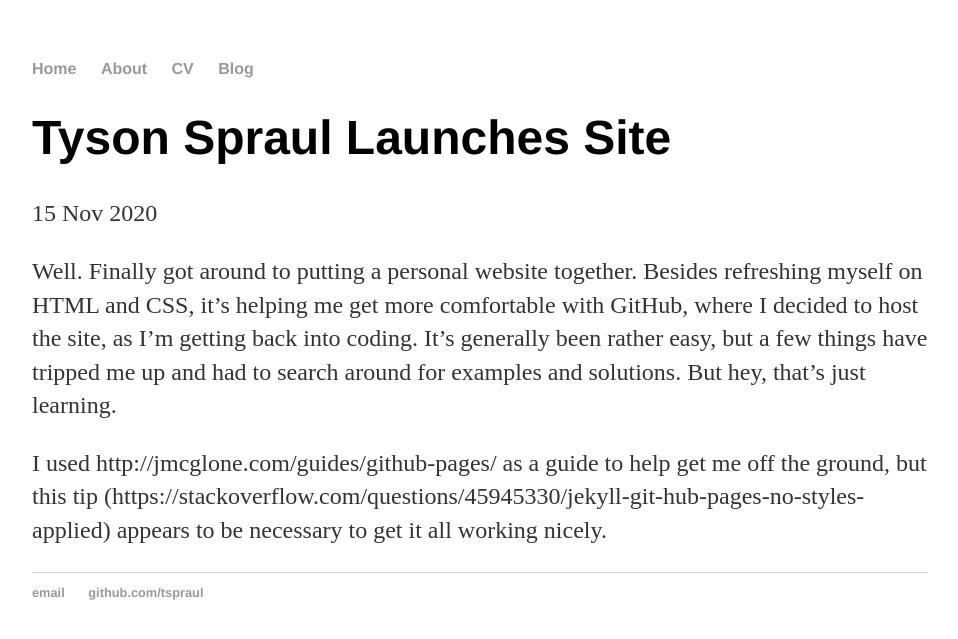
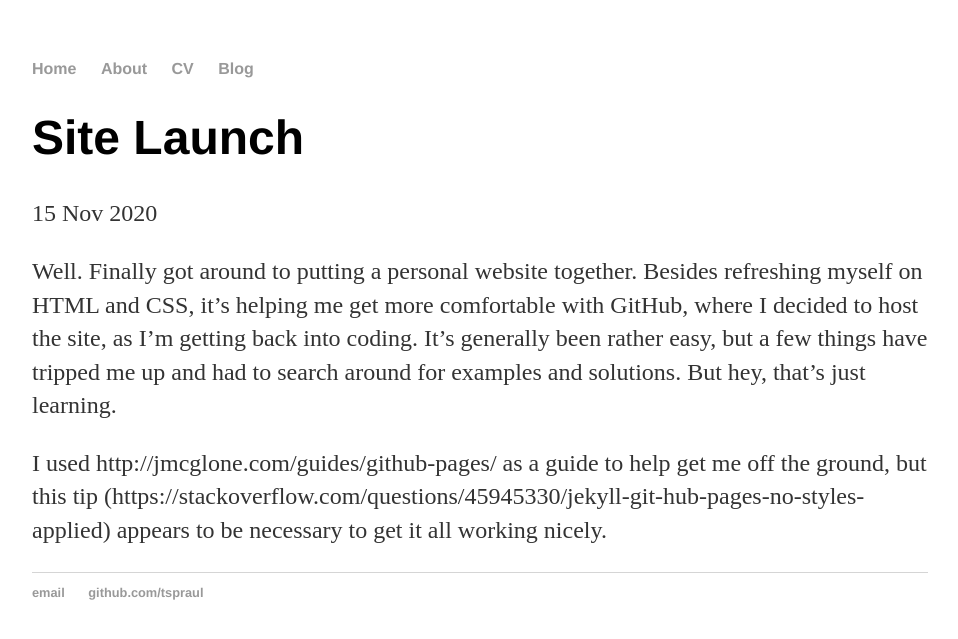
Before and after one commit to tspraul/tspraul, a Jekyll site: the page built from _posts/2020-11-15-site-launch.md, in a window 1280 px wide. Shown: the top 639 px of the page, without its empty margins (160-1118 px from the left). Built offline with Jekyll 4.4.1, drawn with Linux system fonts in a browser that asks for light colours.

Commit message:
Update and rename 2020-11-15-tyson-spraul-site-launched.md to 2020-11-15-site-launch.md

```diff
--- a/_posts/2020-11-15-tyson-spraul-site-launched.md
+++ b/_posts/2020-11-15-site-launch.md
@@ -1,6 +1,6 @@
 ---
 layout: post
-title: "Tyson Spraul Launches Site"
+title: "Site Launch"
 date: 2020-11-15
 ---
 
```
